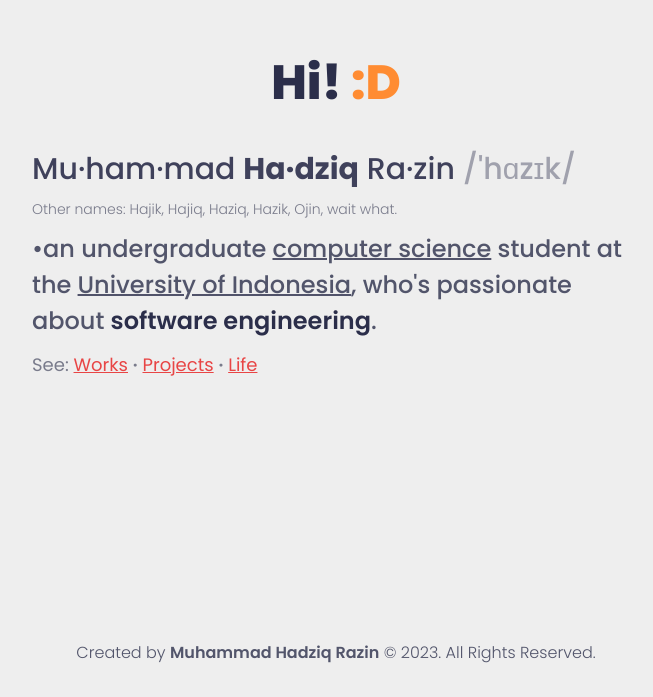
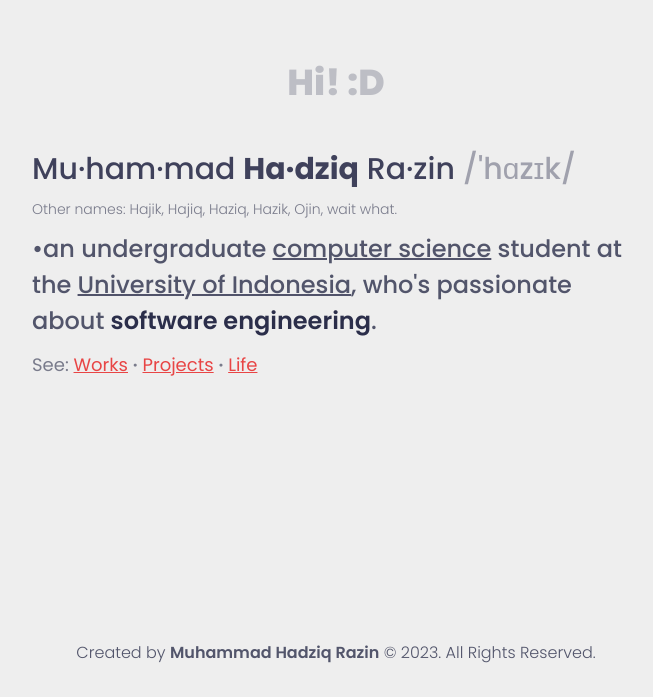
Before and after one commit to mhadziqrazin/hadziqrazin, a SvelteKit app: page / in a window 1280 px wide. Shown: the part 103-800 px from the top of the page, without its empty margins (304-957 px from the left). Built offline with nearby package versions, Linux system fonts and the light colour scheme; some icons are missing.

Commit message:
style: hi text color

```diff
--- a/src/routes/+page.svelte
+++ b/src/routes/+page.svelte
@@ -21,8 +21,8 @@
 
 {#key animate}
   <section class={`${animate ? 'opacity-100' : 'opacity-0'} container relative mx-auto px-4 md:w-1/2 flex flex-col justify-center items-center gap-4 lg:gap-10`}>
-    <h1 in:fly={{y:20, duration: 1000}} class="flex text-3xl lg:text-[3rem] lg:leading-[3.5rem] text-dark font-extrabold">
-      Hi!&nbsp;<span class="text-primary">:D</span>
+    <h1 in:fly={{y:20, duration: 1000}} class="flex text-xl lg:text-4xl lg:leading-[3.5rem] text-dark/25 font-extrabold">
+      Hi!&nbsp;<span>:D</span>
     </h1>
 
     <div class="flex flex-col gap-1 lg:gap-3">
```
